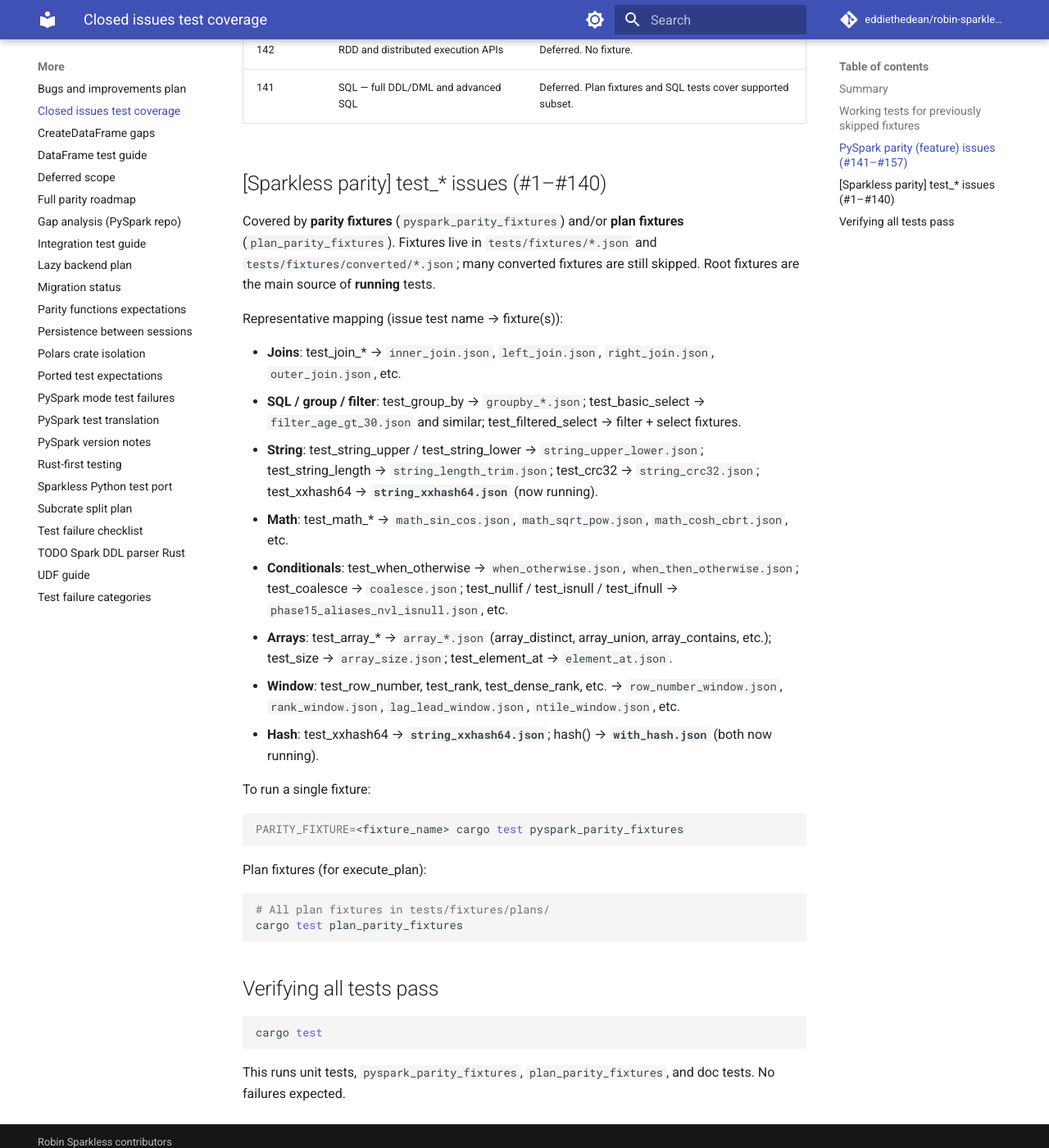
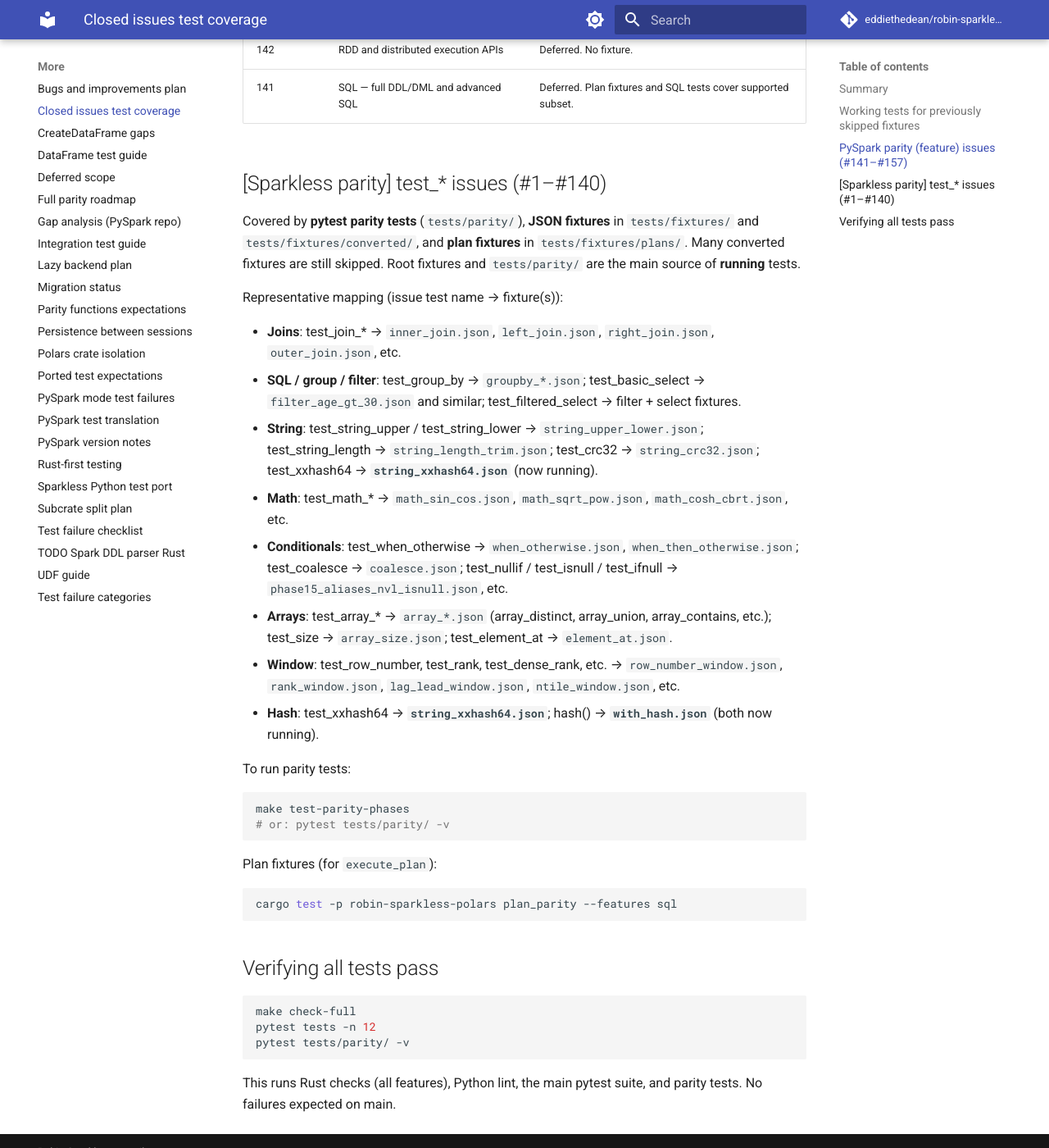
Before and after one commit to eddiethedean/robin-sparkless, an MkDocs documentation site: the page built from docs/CLOSED_ISSUES_TEST_COVERAGE.md, in a window 1280 px wide and 1400 px high, scrolled down 2143 px. Shown: the whole window at 82% size. Built offline with MkDocs 1.6.1 and Material for MkDocs 9.7.7, drawn with Linux system fonts in a browser that asks for light colours; comment, search, counter and statistics services are not loaded; some of the changed text lies outside the part shown.

Commit message:
Fix hygiene gaps: sumDistinct, join dedup errors, docs, and CI parity.
Wire F.sumDistinct through Rust/PyO3, replace join dedup unwrap with PolarsError, clean dead Python stubs, refresh stale test docs, and run tests/parity explicitly in CI.

````diff
--- a/docs/CLOSED_ISSUES_TEST_COVERAGE.md
+++ b/docs/CLOSED_ISSUES_TEST_COVERAGE.md
@@ -1,6 +1,6 @@
 # Closed GitHub Issues – Test Coverage
 
-This document maps **closed GitHub issues** to tests in this repo. All tests are run by `cargo test` (unit tests, `tests/parity.rs` parity fixtures, and `tests/plan_parity_fixtures` plan fixtures).
+This document maps **closed GitHub issues** to tests in this repo. Tests are run by `cargo test --workspace`, `pytest tests/`, and `pytest tests/parity/` (see [TESTING_GUIDE.md](TESTING_GUIDE.md)).
 
 ## Summary
 
@@ -46,7 +46,7 @@
 
 ## [Sparkless parity] test_* issues (#1–#140)
 
-Covered by **parity fixtures** (`pyspark_parity_fixtures`) and/or **plan fixtures** (`plan_parity_fixtures`). Fixtures live in `tests/fixtures/*.json` and `tests/fixtures/converted/*.json`; many converted fixtures are still skipped. Root fixtures are the main source of **running** tests.
+Covered by **pytest parity tests** (`tests/parity/`), **JSON fixtures** in `tests/fixtures/` and `tests/fixtures/converted/`, and **plan fixtures** in `tests/fixtures/plans/`. Many converted fixtures are still skipped. Root fixtures and `tests/parity/` are the main source of **running** tests.
 
 Representative mapping (issue test name → fixture(s)):
 
@@ -59,23 +59,25 @@
 - **Window**: test_row_number, test_rank, test_dense_rank, etc. → `row_number_window.json`, `rank_window.json`, `lag_lead_window.json`, `ntile_window.json`, etc.
 - **Hash**: test_xxhash64 → **`string_xxhash64.json`**; hash() → **`with_hash.json`** (both now running).
 
-To run a single fixture:
+To run parity tests:
 
 ```bash
-PARITY_FIXTURE=<fixture_name> cargo test pyspark_parity_fixtures
+make test-parity-phases
+# or: pytest tests/parity/ -v
 ```
 
-Plan fixtures (for execute_plan):
+Plan fixtures (for `execute_plan`):
 
 ```bash
-# All plan fixtures in tests/fixtures/plans/
-cargo test plan_parity_fixtures
+cargo test -p robin-sparkless-polars plan_parity --features sql
 ```
 
 ## Verifying all tests pass
 
 ```bash
-cargo test
+make check-full
+pytest tests -n 12
+pytest tests/parity/ -v
 ```
 
-This runs unit tests, `pyspark_parity_fixtures`, `plan_parity_fixtures`, and doc tests. No failures expected.
+This runs Rust checks (all features), Python lint, the main pytest suite, and parity tests. No failures expected on main.
--- a/pyproject.toml
+++ b/pyproject.toml
@@ -1,5 +1,4 @@
 [tool.pytest.ini_options]
-asyncio_default_fixture_loop_scope = "function"
 markers = [
     "sparkless_only: run only in sparkless backend mode",
     "pyspark_only: run only in PySpark backend mode",
````
Also changed, not shown: CHANGELOG.md (+10 -1 lines), docs/BUGS_AND_IMPROVEMENTS_PLAN.md (+1 -1 lines), docs/PARITY_STATUS.md (+1 -1 lines), docs/TESTING_GUIDE.md (+4 -3 lines), docs/TEST_FAILURE_CHECKLIST.md (+13 -10 lines), docs/test_failure_categories.md (+2 -0 lines), 8 other files.
